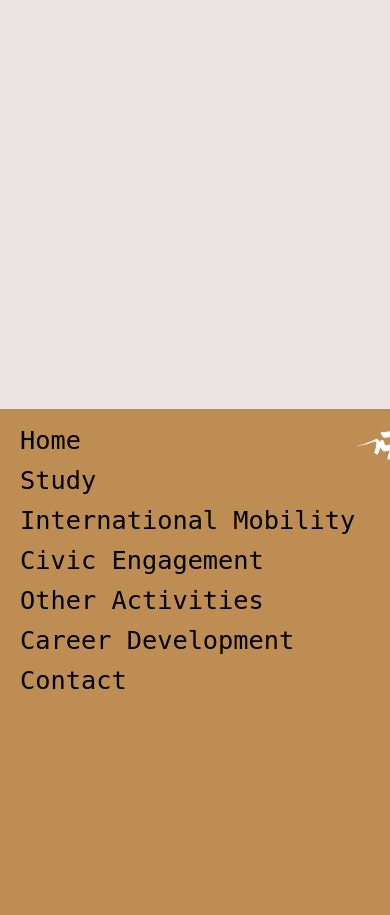
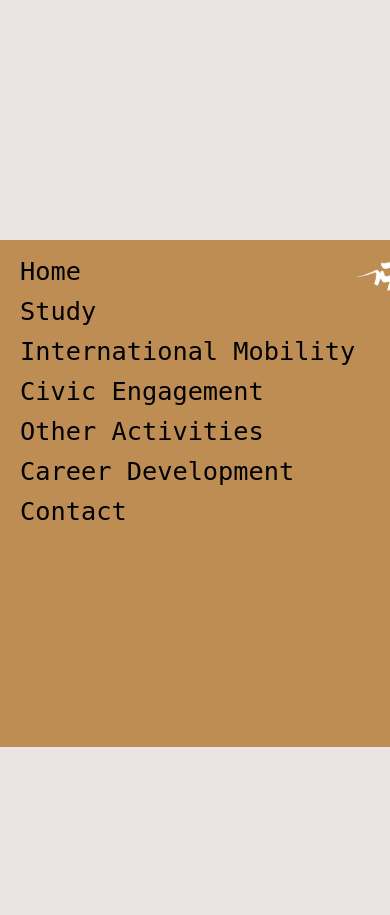
Before and after one commit to MaximeGranizo/portfolio, a PHP site: page /CV_en.html in a window 390 px wide; the page is wider, and only the part inside the window is pictured. Shown: the part 1138-2053 px from the top of that part. After the commit the page ends 1885 px from the top of that part, so only its background shows below. Run offline with PHP 8.4, Linux system fonts and the light colour scheme.

Commit message:
Update main.css

```diff
--- a/styles/main.css
+++ b/styles/main.css
@@ -321,6 +321,6 @@ a:hover {
         line-height: 6.5vh;
     }
     .h1{ line-height: 18vh; }
-    .container {  height: 175vh;  }
+    .container {  height: 155vh;  }
 
   }
```
